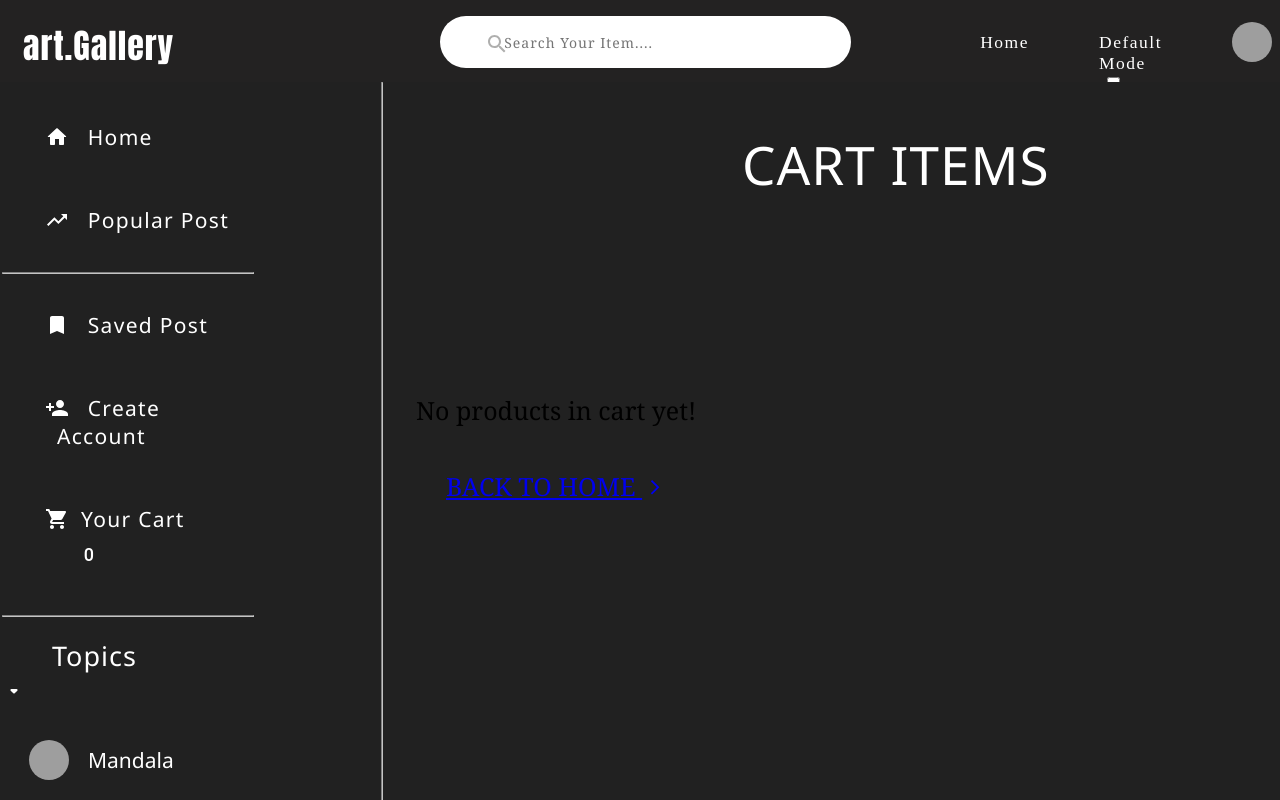
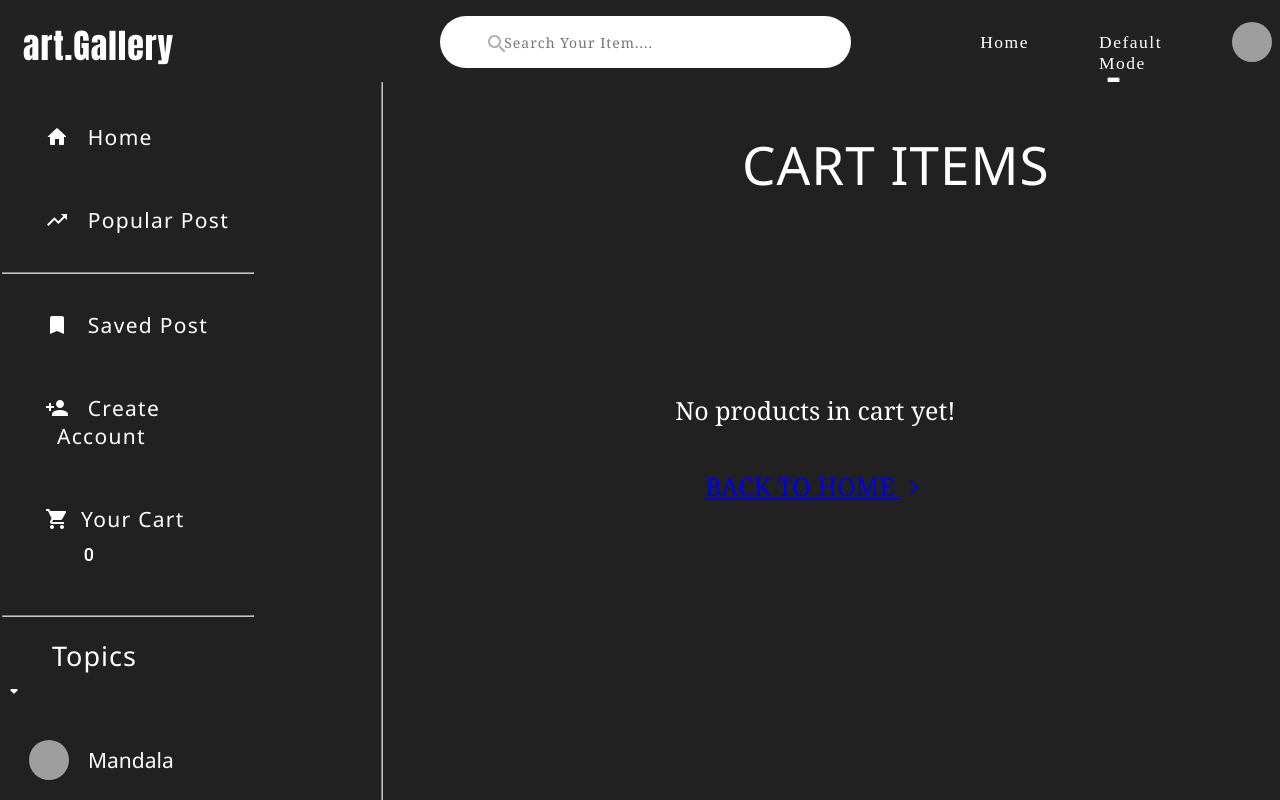
Before and after one commit to Pragyani/art-gallery, a React (Create React App) app: page /add-to-cart in a window 1280 px wide. Built offline with nearby package versions, Linux system fonts and the light colour scheme; grey boxes are pictures that could not be loaded.

Commit message:
add : updation of CartPage.css

```diff
--- a/src/pages/CARTPAGE/CartPage.css
+++ b/src/pages/CARTPAGE/CartPage.css
@@ -22,7 +22,7 @@
     margin-left: 7pc;
 }
 
-.cart-products-container p {
+.cart-products-container .stck-p {
     font-size: 25px;
     font-weight: 250;
     font-family: Georgia, 'Times New Roman', Times, serif;
@@ -31,7 +31,8 @@
     margin-top: 12pc;
     margin-bottom: 20px;
     cursor: pointer;
-    /* padding-left: 30%; */
+    padding-left: 30%;
+    color: var(--color);
 }
 
 .home-cl-pge {
@@ -117,8 +118,8 @@
     transition: all 0.1s ease-in-out;
 }
 
-.cart-products-container .cart-products-list .products:hover .product-img img{
- box-shadow: 2px 4px 12px var(--border-color);
+.cart-products-container .cart-products-list .products:hover .product-img img {
+    box-shadow: 2px 4px 12px var(--border-color);
 
 }
 
@@ -145,7 +146,8 @@
     text-align: end;
     font-size: 30px;
     margin-top: 13px;
-    position: relative;bottom: 25px;
+    position: relative;
+    bottom: 25px;
 }
 
 .remove-item-button:hover {
@@ -202,7 +204,7 @@
     color: var(--color);
 }
 
-.cart-products-container .cart-products-list .info-prod .info-data p{
+.cart-products-container .cart-products-list .info-prod .info-data p {
     font-weight: 550;
     color: var(--color);
 }
```
